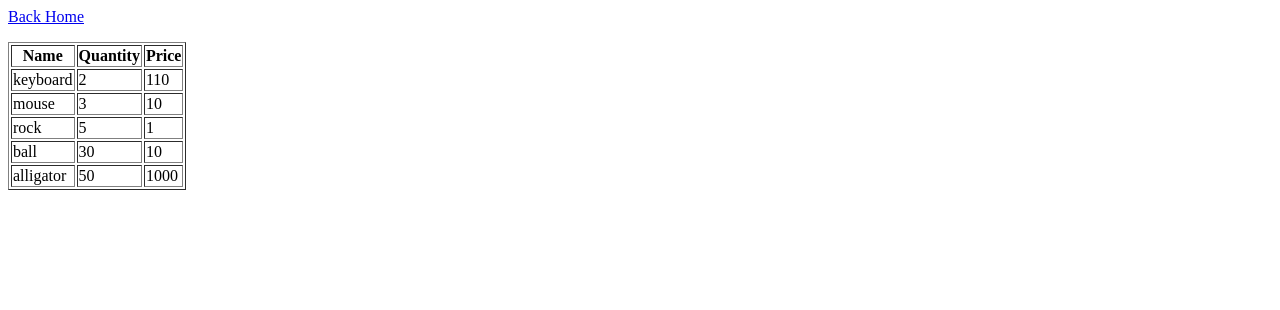
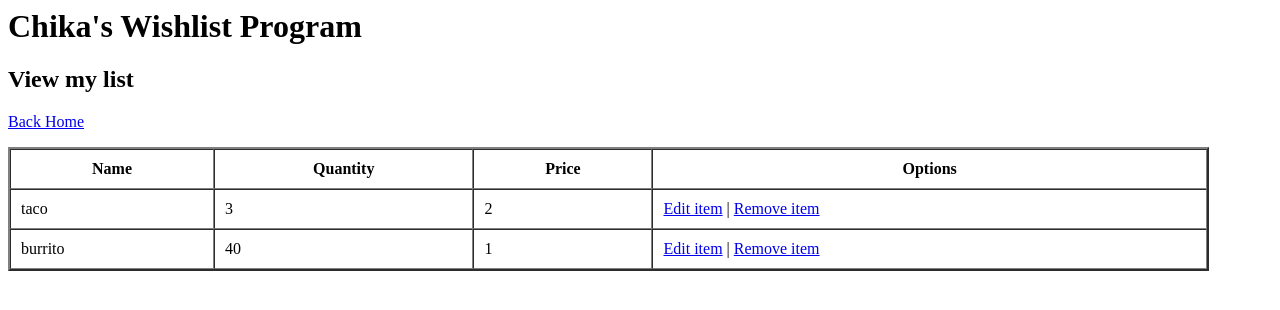
Before and after one commit to jahrik/flask_wishlist, a Flask app: page /view in a window 1280 px wide. Shown: the top 310 px of the page. Run offline with Flask 2, Linux system fonts and the light colour scheme.

Commit message:
mv list.txt to items.txt. enable POST method and write to csv file.  still using template/view.html because renger_template() pulls from the template directory.  Lots more updates

```diff
--- /dev/null
+++ b/items.txt
@@ -0,0 +1,3 @@
+name,quantity,price
+taco,3,2
+burrito,40,1
--- a/list.txt
+++ /dev/null
@@ -1,6 +0,0 @@
-name,quantity,price
-keyboard,2,110
-mouse,3,10
-rock,5,1
-ball,30,10
-alligator,50,1000
--- a/server.py
+++ b/server.py
@@ -1,12 +1,15 @@
 from flask import Flask
 from flask import render_template
+from flask import request
+from flask import flash
 from wishlist import Wishlist
 
 app = Flask(__name__)
+app.secret_key = 'some_secret'
 app.debug = True
 
 
-@app.route('/')
+@app.route('/', methods=['GET', 'POST'])
 def home():
     wishlist = Wishlist()
     items = wishlist.get_list()
@@ -14,6 +17,16 @@ def home():
         items = wishlist.total_count()
         types = wishlist.total_type()
     total = wishlist.total_cost()
+    if request.method == 'POST':
+        name = request.form['name']
+        quantity = request.form['quantity']
+        price = request.form['price']
+        if name and quantity and price:
+            wishlist.write_csv(name, quantity, price)
+        else:
+            flash('Please fill in all forms!')
+    else:
+        pass
     return render_template('index.html', type_item=types, num_item=items, total=total)
 
 
--- a/templates/view.html
+++ b/templates/view.html
@@ -1,17 +1,22 @@
 <html>
   <head>
-    <title>Look at all the happy people</title>
+    <title>Check out my list</title>
   </head>
- <body>
+  <body>
+    <h1>Chika's Wishlist Program</h1>
+    <h2>View my list</h2>
     <p><a href="/">Back Home</a></p>
-    <table border=1>
+    <table width="95%" border="2" cellspacing="0" cellpadding="10">
       <tr>
-        <th>Name</th><th>Quantity</th><th>Price</th>
+        <th>Name</th><th>Quantity</th><th>Price</th><th>Options</th>
       </tr>
 
       {% for item in items %}
       <tr>
-        <td>{{item['name']}}</td><td>{{item['quantity']}}</td><td>{{item['price']}}</td>
+        <td>{{item['name']}}</td>
+        <td>{{item['quantity']}}</td>
+        <td>{{item['price']}}</td>
+        <td><a href="edit.html">Edit item</a> | <a href="#">Remove item</a></td>
       </tr>
       {% endfor %}
 
--- a/wishlist.py
+++ b/wishlist.py
@@ -1,24 +1,31 @@
+#!/usr/bin/env python
 import csv
 import os
 
 
 class Wishlist:
 
+    filename = 'items.txt'
+
     def __init__(self):
         pass
 
     def read_csv(self):
         '''Read in csv file'''
-        filename = 'list.txt'
-        if not os.path.isfile(filename):
+        if not os.path.isfile(self.filename):
             return []
-        rows = csv.DictReader(open(filename))
-        items = [row for row in rows]
-        return items
+        with open(self.filename) as csvfile:
+            rows = csv.DictReader(csvfile)
+            items = [row for row in rows]
+            return items
 
-    def write_csv(self):
+    def write_csv(self, name, quantity, price):
         '''Write out csv file'''
-        pass
+        with open(self.filename, 'a') as csvfile:
+            fieldnames = ['name', 'quantity', 'price']
+            writer = csv.DictWriter(csvfile, fieldnames=fieldnames)
+            # writer.writeheader()
+            writer.writerow({'name': name, 'quantity': quantity, 'price': price})
 
     def get_list(self):
         # This function seams redundant to me.
```
Also changed, not shown: templates/index.html (+11 -2 lines), 1 other file.
